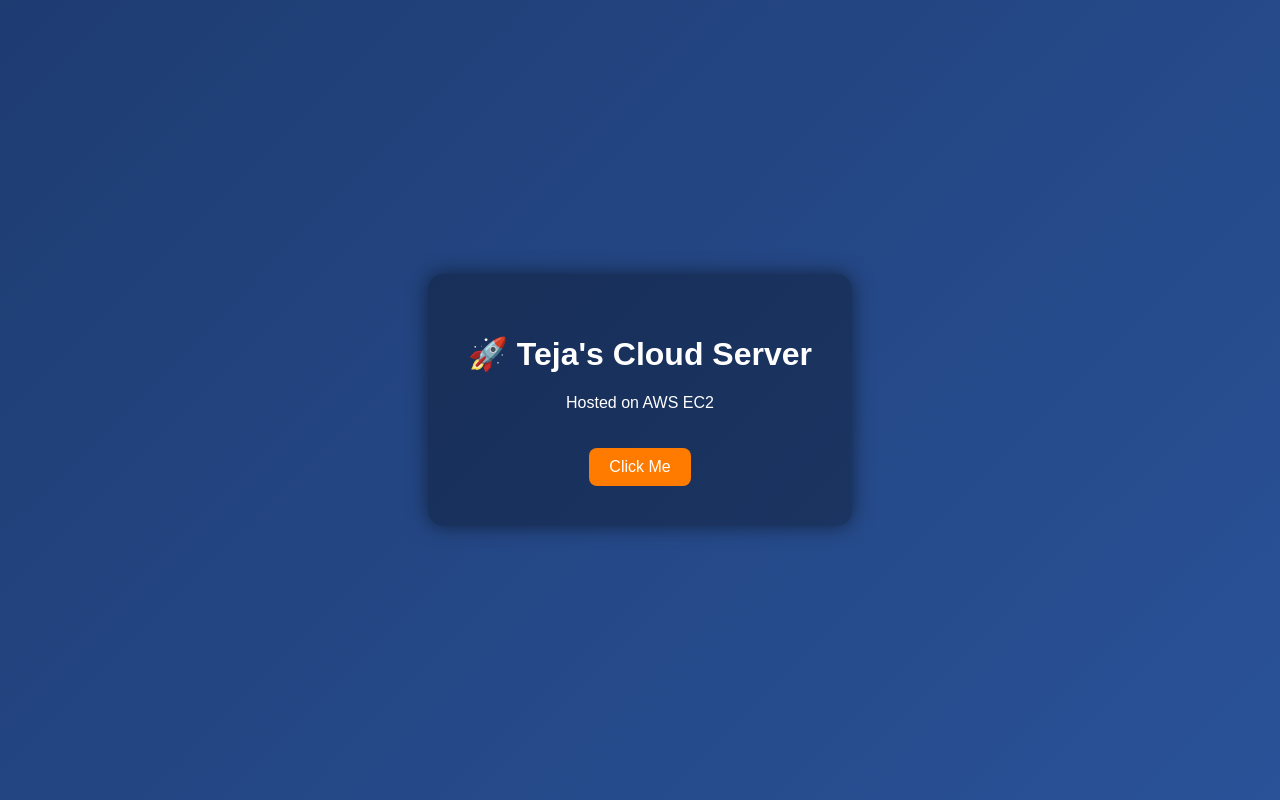
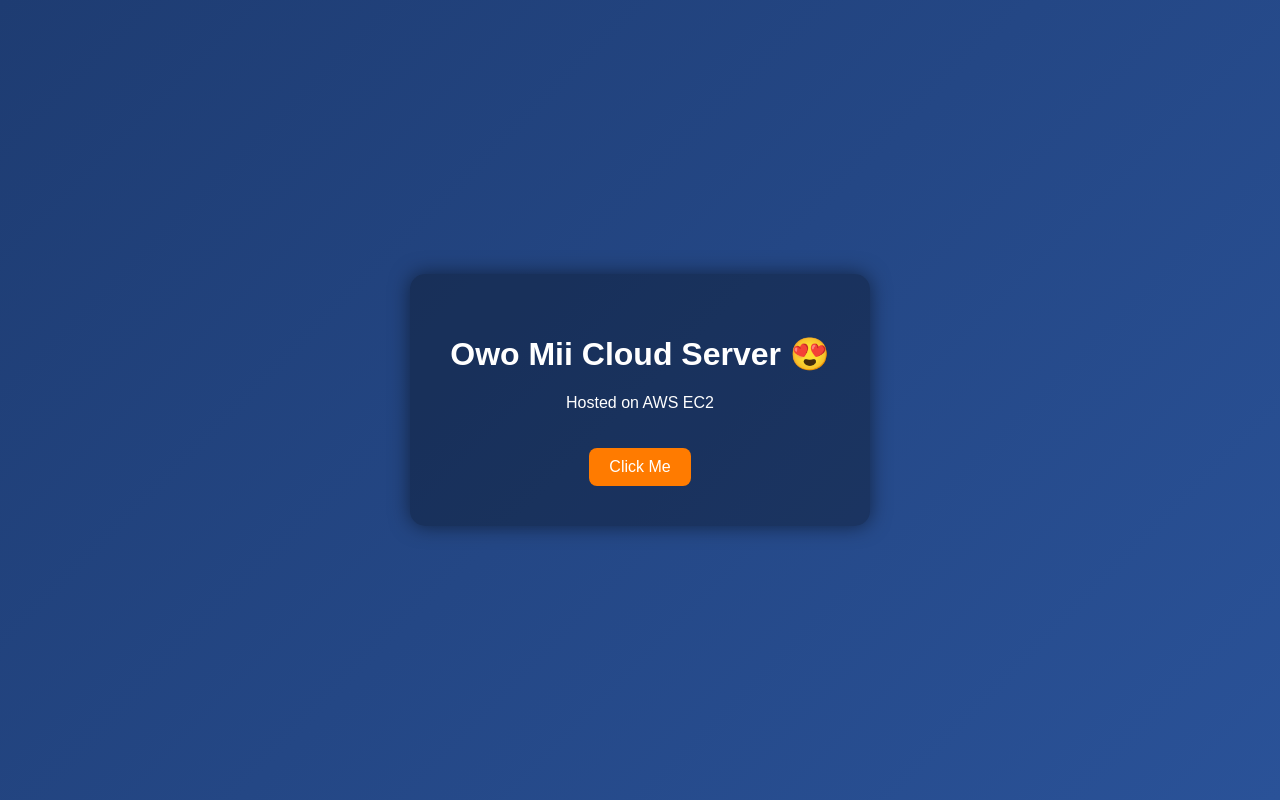
Before and after one commit to Teja260906/Teja, a plain HTML site: page index.html in a window 1280 px wide. Drawn offline with Linux system fonts and the light colour scheme.

Commit message:
Update index.html

```diff
--- a/index.html
+++ b/index.html
@@ -8,7 +8,7 @@
 <body>
 
     <div class="container">
-        <h1>🚀 Teja's Cloud Server</h1>
+        <h1>Owo Mii Cloud Server 😍 </h1>
         <p>Hosted on AWS EC2</p>
 
         <button onclick="showMessage()">Click Me</button>
```
